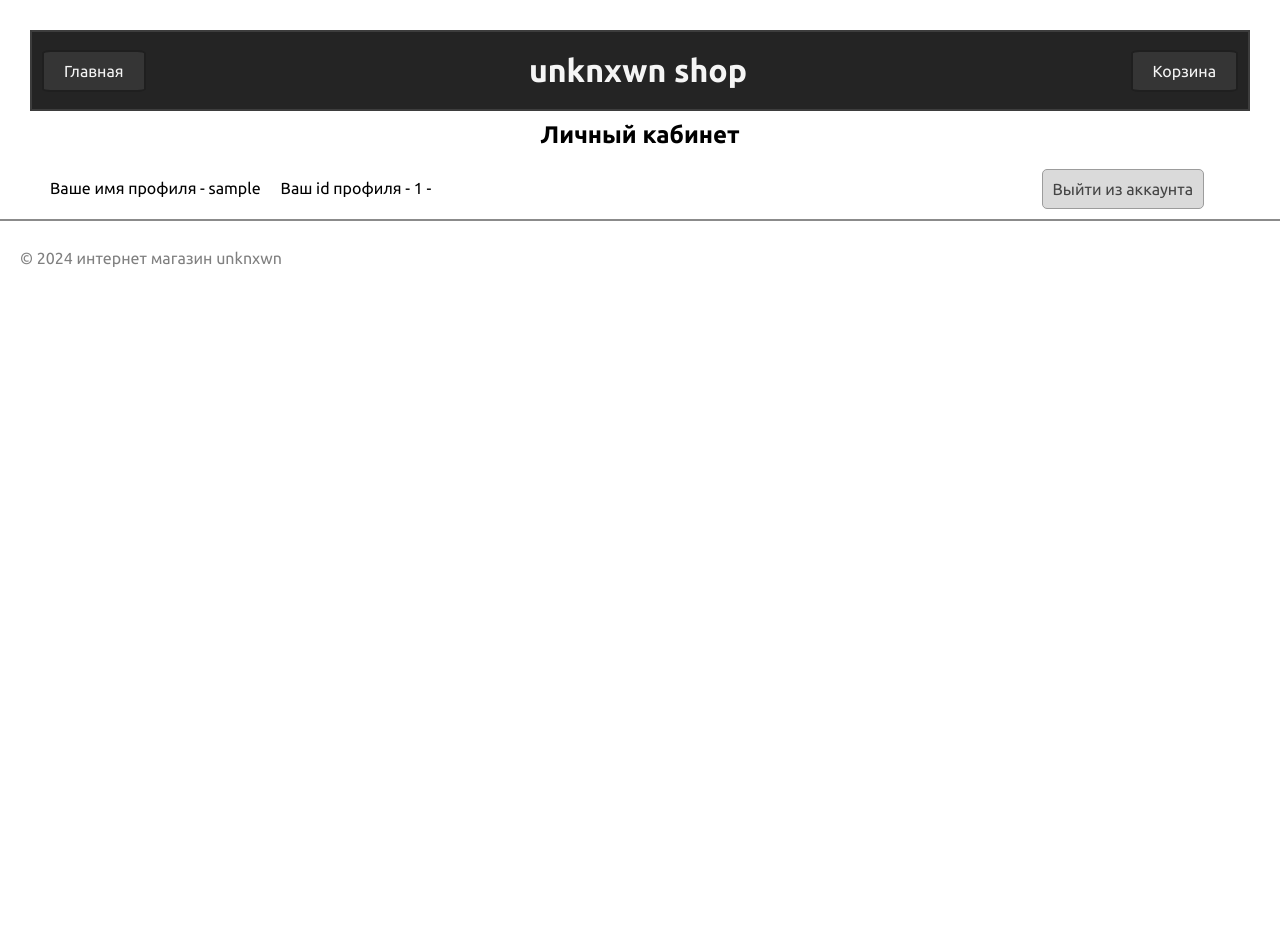
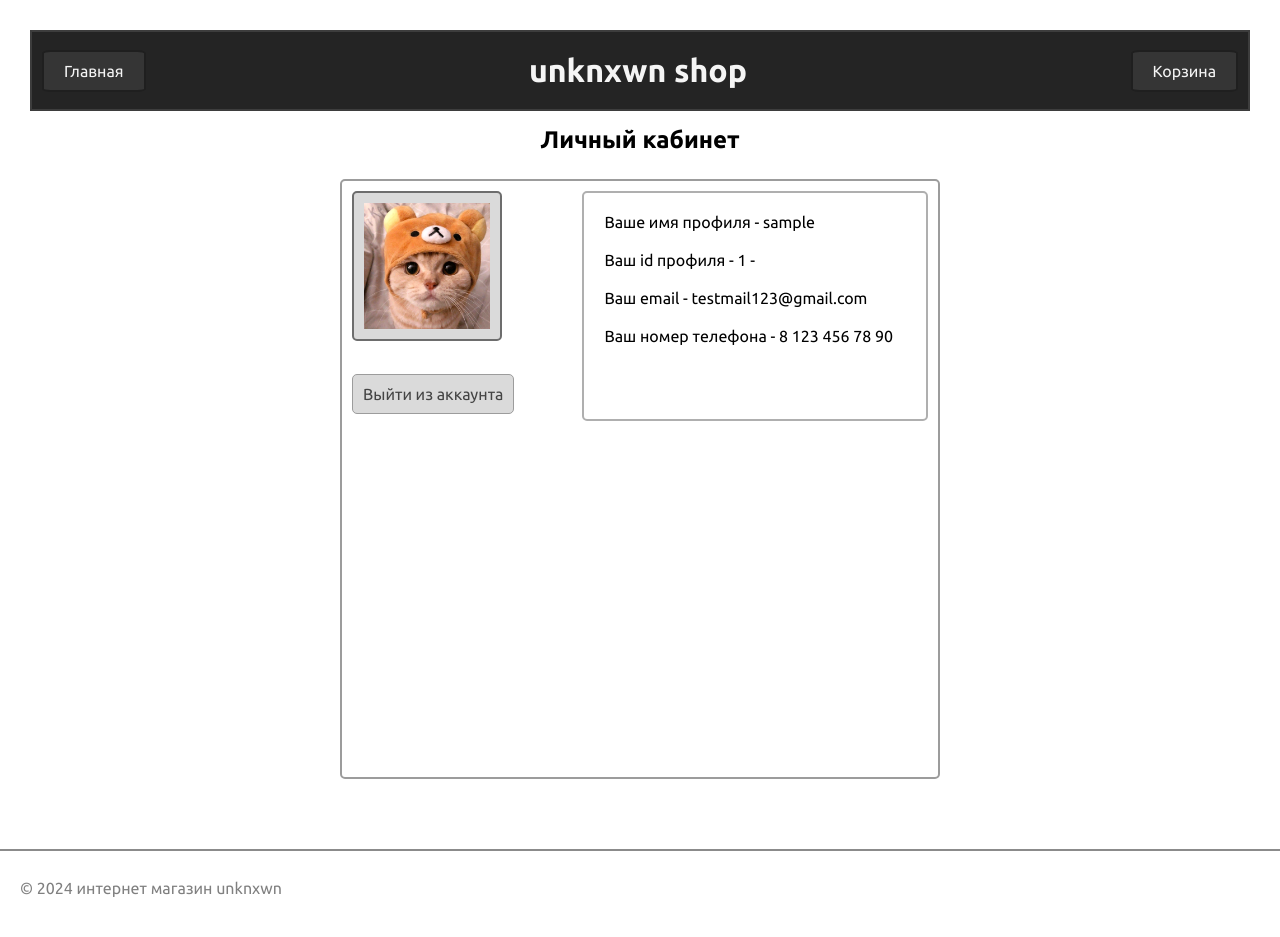
Before and after one commit to weldoy/website, a Flask app: page /personal in a window 1280 px wide. Before the commit the page ends 267 px from the top, so only its background shows below. Run offline with Flask 3, Linux system fonts and the light colour scheme; the visitor is signed in with stand-in values (Sample User, id 1).

Commit message:
beautiful personal page

```diff
--- a/static/style.css
+++ b/static/style.css
@@ -551,9 +551,38 @@ footer p {
 .personal-flex-box-info {
 	display: flex;
 	flex-wrap: wrap;
-	flex-direction: row;
+	flex-direction: column;
+	border: 2px solid rgb(175, 175, 175);
+	border-radius: 5px;
+	width: 60%;
+	margin-left: auto;
+	height: 40%;
 }
 
 .child_from_personal-flex-box {
+	margin-bottom: auto;
+	position: relative;
+	bottom: 200px;
+}
+
+.personal_page {
+	display: flex;
+	flex-wrap: wrap;
+	margin-top: 15px;
 	margin-left: auto;
+    margin-right: auto;
+	min-width: 400px;
+	max-width: 600px;
+	height: 600px;
+	border: 2px solid rgb(156, 156, 156);
+	border-radius: 5px;
+	margin-bottom: 70px;
 }
+
+.my_avatar {
+	border: 2px solid rgb(109, 109, 109);
+	border-radius: 5px;
+	background-color: rgb(218, 218, 218);
+	width: 150px;
+	height: 150px;
+}
--- a/templates/personal_cab.html
+++ b/templates/personal_cab.html
@@ -5,14 +5,22 @@
 {% endblock title %}
 
 {% block content %}
-    <h2>Личный кабинет</h2>
-
-    <div class="personal-flex-box-info">
-        <p>Ваше имя профиля - {{current_user.login}} </p>
-        <p>Ваш id профиля - {{current_user.id}} - </p>
+    <h2 class="namepersonalpage">Личный кабинет</h2>
+    <style>
+        .namepersonalpage {
+            margin-top: 5px;
+        }
+    </style>
+    <div class="personal_page">
+        <img class="my_avatar" src="{{ url_for('static', filename='img/my_avatar.jpg') }}" alt="Аватарка">
+        <div class="personal-flex-box-info">
+            <p>Ваше имя профиля - {{current_user.login}} </p>
+            <p>Ваш id профиля - {{current_user.id}} - </p>
+            <p>Ваш email - testmail123@gmail.com</p>
+            <p>Ваш номер телефона - 8 123 456 78 90</p>
+        </div>
         <a href="{{ url_for('logout') }}" class="footer-log child_from_personal-flex-box">Выйти из аккаунта</a>
     </div>
-
     <div class="section-separator-figure"></div>
 {% endblock content %}
 
```
Also changed, not shown: static/img/my_avatar.jpg (added).
